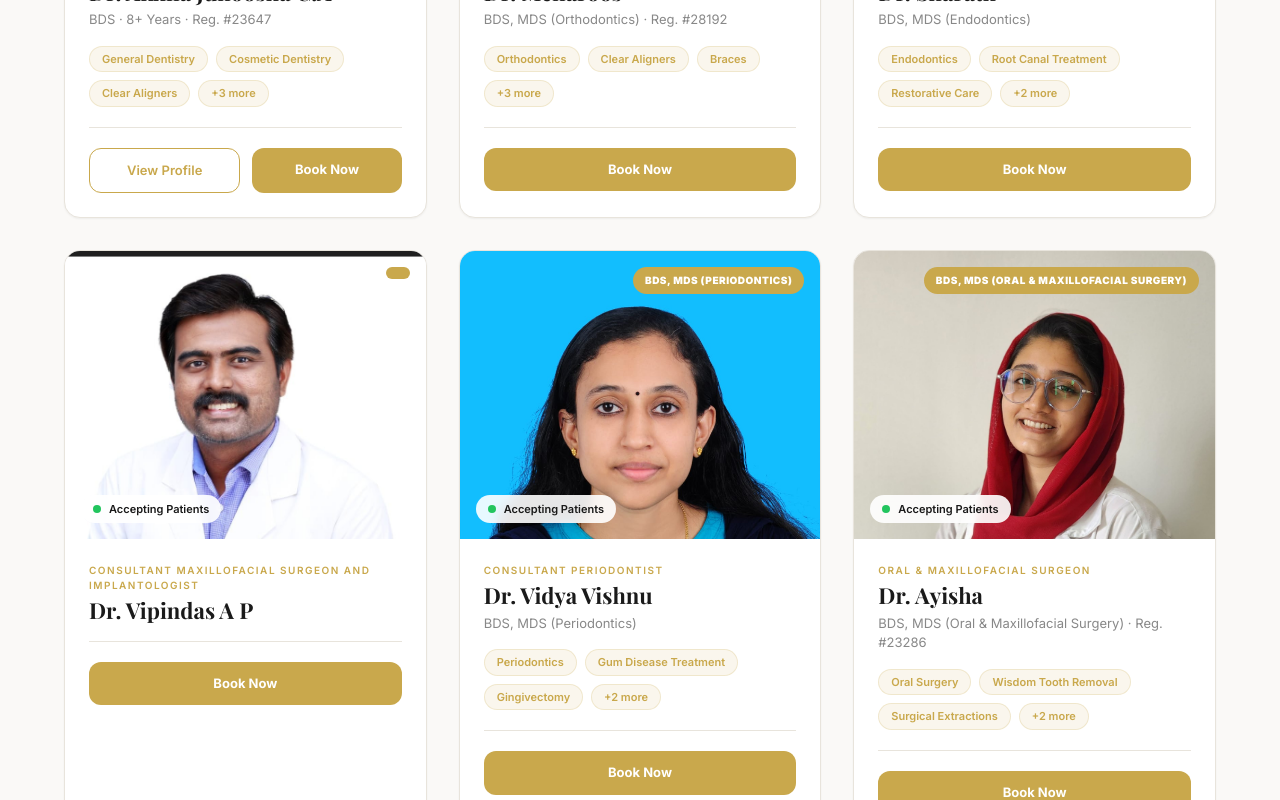
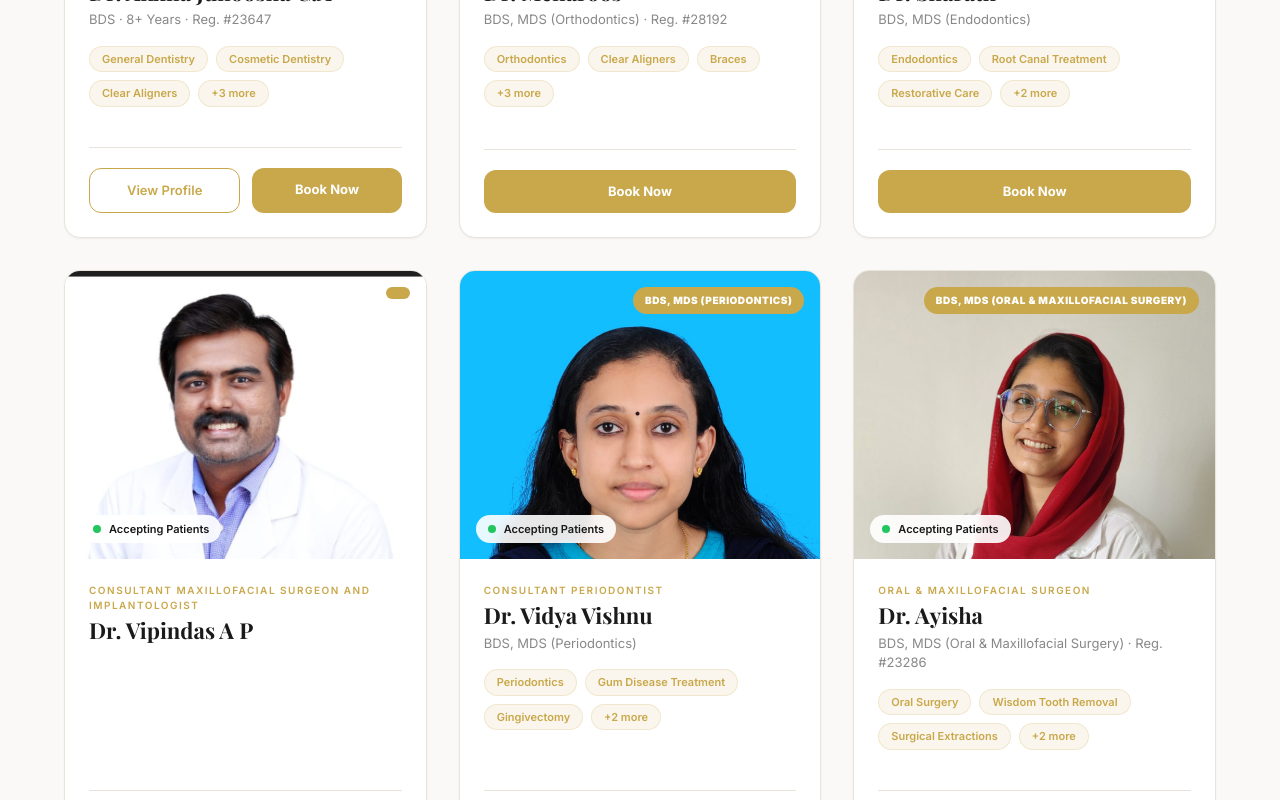
Before and after one commit to mailattfg-ops/eminent-dental-care, a Next.js app: page /doctors in a window 1280 px wide. Shown: the part 1020-1820 px from the top of the page. Built offline with nearby package versions, Linux system fonts and the light colour scheme; a web font is replaced by a local one.

Commit message:
Vertically align 'Book Now' buttons at the bottom of all doctor cards using flex flex-col and mt-auto

```diff
--- a/src/app/doctors/page.tsx
+++ b/src/app/doctors/page.tsx
@@ -77,10 +77,10 @@ export default function DoctorsPage() {
                                     initial={{ opacity: 0, y: 40 }}
                                     animate={gridInView ? { opacity: 1, y: 0 } : {}}
                                     transition={{ duration: 0.6, delay: i * 0.15 }}
-                                    className="bg-white rounded-2xl overflow-hidden border border-[#e8e4dc] shadow-sm hover:shadow-xl hover:-translate-y-2 transition-all duration-300 group cursor-pointer"
+                                    className="flex flex-col h-full bg-white rounded-2xl overflow-hidden border border-[#e8e4dc] shadow-sm hover:shadow-xl hover:-translate-y-2 transition-all duration-300 group cursor-pointer"
                                 >
                                     {/* Photo */}
-                                    <div className="relative h-72 overflow-hidden bg-gray-100">
+                                    <div className="relative h-72 overflow-hidden bg-gray-100 shrink-0">
                                         <Image
                                             src={doctor.image}
                                             alt={doctor.name}
@@ -104,7 +104,8 @@ export default function DoctorsPage() {
                                     </div>
 
                                     {/* Info */}
-                                    <div className="p-6">
+                                    <div className="p-6 flex-1 flex flex-col justify-between">
+                                        <div>
                                             <p className="text-[#c9a84c] text-[10px] tracking-[0.15em] uppercase font-semibold mb-1">
                                                 {doctor.role}
                                             </p>
@@ -137,7 +138,9 @@ export default function DoctorsPage() {
                                                     )}
                                                 </div>
                                             )}
+                                        </div>
 
+                                        <div className="mt-auto pt-5">
                                             <div className="border-t border-[#e8e4dc] mb-5" />
 
                                             <div className="flex gap-3">
@@ -157,6 +160,7 @@ export default function DoctorsPage() {
                                                 >
                                                     Book Now
                                                 </a>
+                                            </div>
                                         </div>
                                     </div>
                                 </motion.div>
```
Lines whose indentation alone changed are shown as unchanged.
